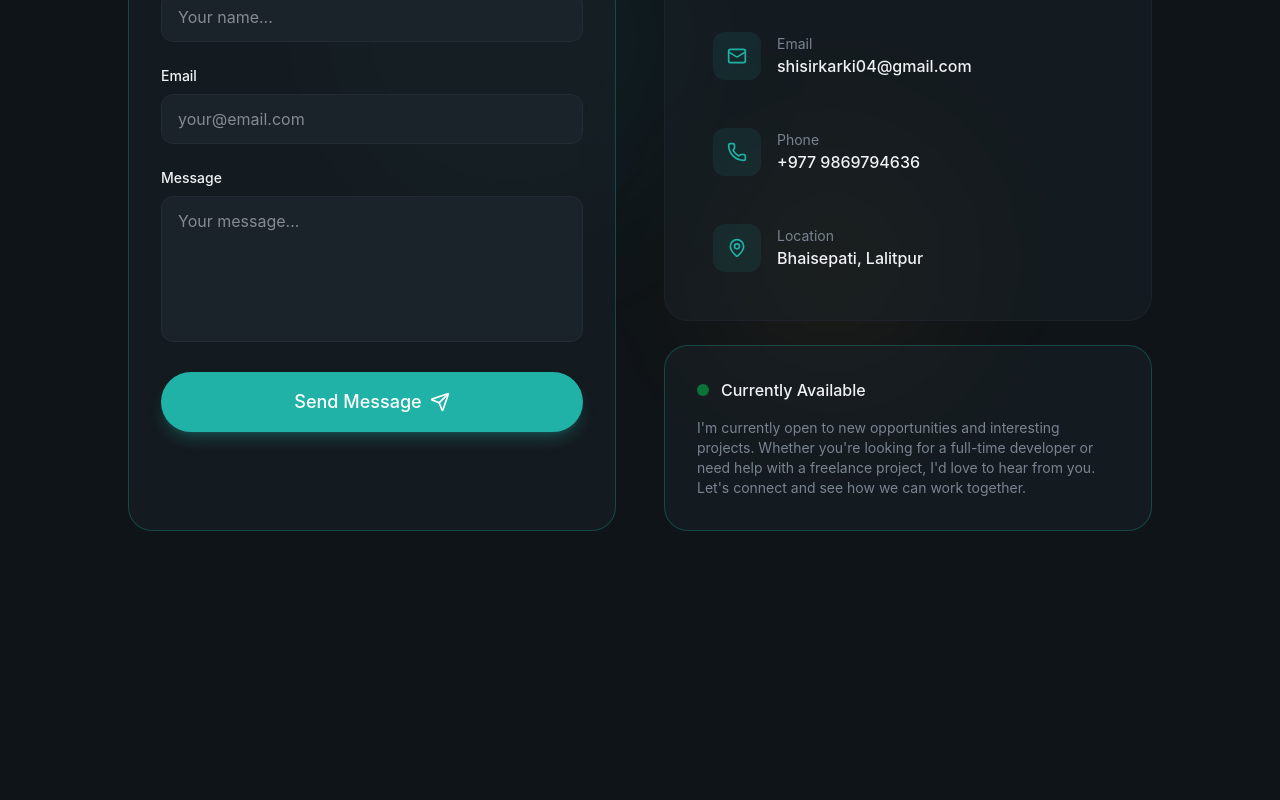
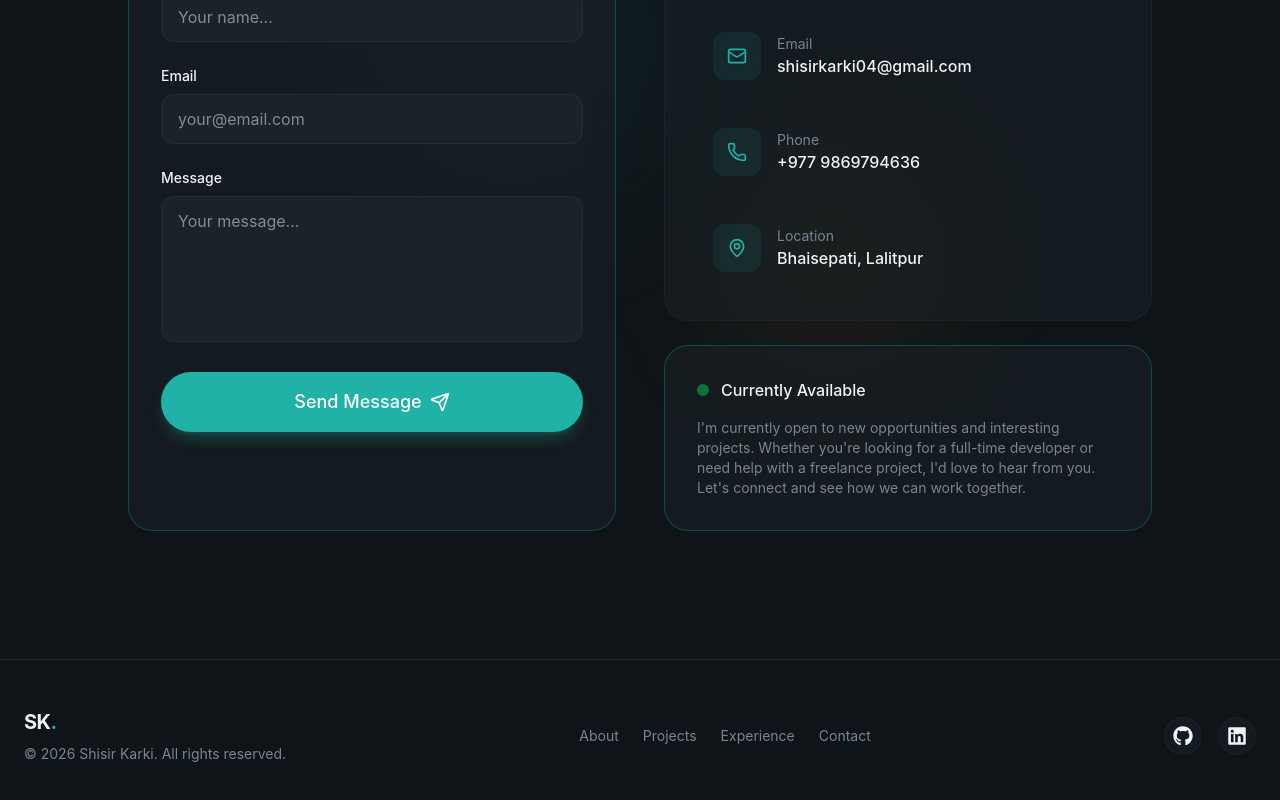
Before and after one commit to Shisir-Karki/react-tailwind-personal-portfolio, a React (Vite) app: page / in a window 1280 px wide. Shown: the part 6323-7123 px from the top of the page. Before the commit the page ends 6982 px from the top, so only its background shows below. Built offline with nearby package versions, Linux system fonts and the light colour scheme.

Commit message:
Create and use the footer component

```diff
--- a/src/App.jsx
+++ b/src/App.jsx
@@ -5,6 +5,7 @@
 import { Experience } from '@/sections/Experience';
 import { Testimonials } from '@/sections/Testimonials';
 import { Contact } from '@/sections/Contact';
+import { Footer } from './layout/Footer';
 
 function App() {
   return (
@@ -18,6 +19,7 @@
         <Testimonials />
         <Contact />
       </main>
+      <Footer />
     </div>
   );
 }
--- /dev/null
+++ b/src/layout/Footer.jsx
@@ -0,0 +1,62 @@
+import { FaGithub, FaLinkedin } from "react-icons/fa";
+
+const socialLinks = [
+  { icon: FaGithub, href: "https://github.com/Shisir-Karki", label: "GitHub" },
+  { icon: FaLinkedin, href: "https://www.linkedin.com/in/shisir-karki-b20729427/", label: "LinkedIn" },
+];
+
+const footerLinks = [
+  { href: "#about", label: "About" },
+  { href: "#projects", label: "Projects" },
+  { href: "#experience", label: "Experience" },
+  { href: "#contact", label: "Contact" },
+];
+
+export const Footer = () => {
+  const currentYear = new Date().getFullYear();
+
+  return (
+    <footer className="py-12 border-t border-border">
+      <div className="container mx-auto px-6">
+        <div className="flex flex-col md:flex-row items-center justify-between gap-8">
+          {/* Logo & Copyright */}
+          <div className="text-center md:text-left">
+            <a href="#" className="text-xl font-bold tracking-tight">
+              SK<span className="text-primary">.</span>
+            </a>
+            <p className="text-sm text-muted-foreground mt-2">
+              © {currentYear} Shisir Karki. All rights reserved.
+            </p>
+          </div>
+
+          {/* Links */}
+          <nav className="flex flex-wrap justify-center gap-6">
+            {footerLinks.map((link) => (
+              <a
+                key={link.href}
+                href={link.href}
+                className="text-sm text-muted-foreground hover:text-foreground transition-colors"
+              >
+                {link.label}
+              </a>
+            ))}
+          </nav>
+
+          {/* Social Links */}
+          <div className="flex items-center gap-4">
+            {socialLinks.map((social) => (
+              <a
+                key={social.label}
+                href={social.href}
+                aria-label={social.label}
+                className="p-2 rounded-full glass hover:bg-primary/10 hover:text-primary transition-all"
+              >
+                <social.icon className="w-5 h-5" />
+              </a>
+            ))}
+          </div>
+        </div>
+      </div>
+    </footer>
+  );
+};
```
